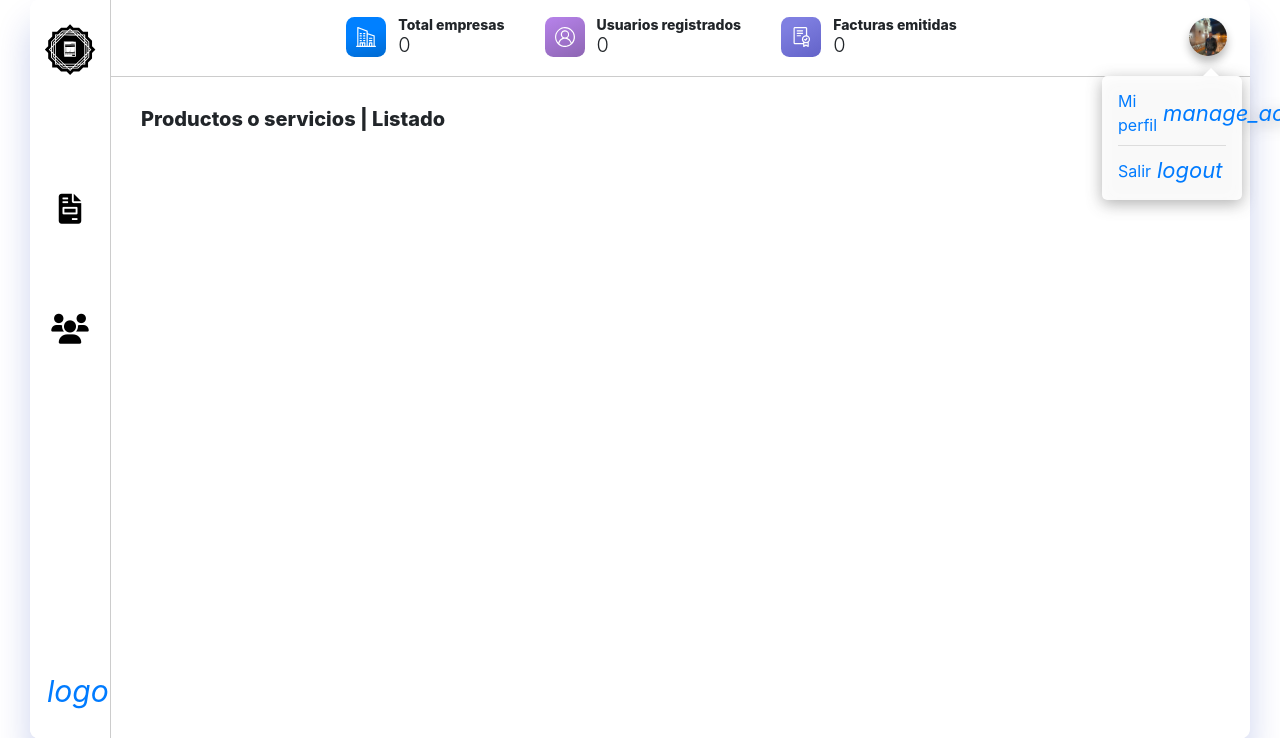
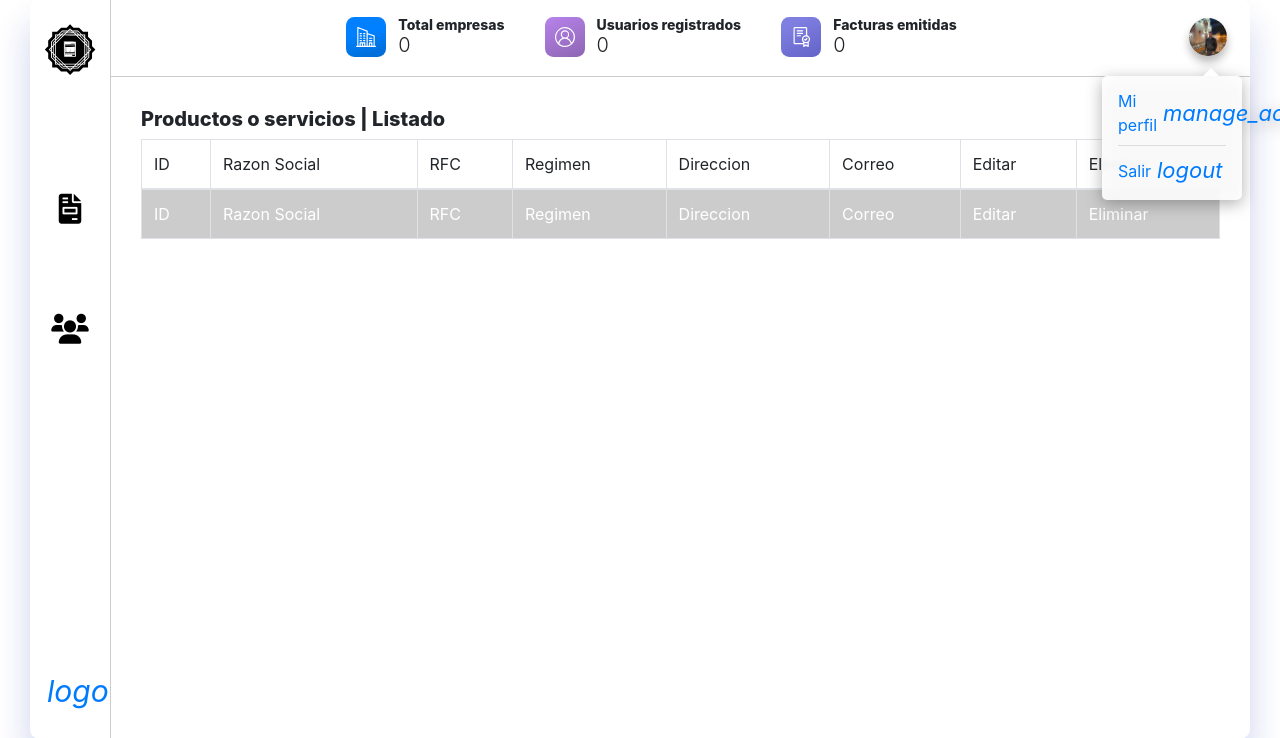
Before and after one commit to Nahum-IDE/Modular, a PHP site: page /assets/productos.php in a window 1280 px wide. Shown: the part 31-769 px from the top of the page. Run offline with PHP 8.4, Linux system fonts and the light colour scheme; data that the repository does not hold is empty; some web fonts are replaced.

Commit message:
borra clientes e inicio de editar los mismos

```diff
--- a/assets/productos.php
+++ b/assets/productos.php
@@ -25,6 +25,63 @@
                 <div class="">
                         <h4 class="page-title">Productos o servicios | Listado</h4>
                     </div>
+
+                    <table class="table table-striped table-bordered" id="table">
+                            <thead class="thead-dark">
+                                <tr>
+                                    <td>ID </td>
+                                    <td>Razon Social</td>
+                                    <td>RFC</td>
+                                    <td>Regimen</td>
+                                    <td>Direccion</td>
+                                    <td>Correo</td>
+                                    <td>Editar</td>
+                                    <td>Eliminar</td>
+                                </tr>
+                            </thead>
+                            <tfoot style="background-color: #ccc;color: white; font-weigth: bold;">
+                                <tr>
+                                    <td>ID </td>
+                                    <td>Razon Social</td>
+                                    <td>RFC</td>
+                                    <td>Regimen</td>
+                                    <td>Direccion</td>
+                                    <td>Correo</td>
+                                    <td>Editar</td>
+                                    <td>Eliminar</td>
+                                </tr>
+                            </tfoot>
+                            <tbody>
+                                <?php
+                                    include "config/conexion.php";
+                                    $query = mysqli_query($conexion, "SELECT * FROM cliente");
+						                        $result = mysqli_num_rows($query);
+
+                                    if ($result > 0) {
+                                        while ($data = mysqli_fetch_assoc($query)) { ?>
+                                            <tr>
+                                                <td><?php echo $data['idcliente']; ?></td>
+                                                <td><?php echo $data['Rsocial']; ?></td>
+                                                <td><?php echo $data['RFC']; ?></td>
+                                                <td><?php echo $data['Regimen']; ?></td>
+                                                <td><?php echo $data['Direccion']; ?></td>
+                                                <td><?php echo $data['Correo']; ?></td>
+                                                <td>
+                                                    <span class="btn btn-warning btn-xs">
+                                                        <span class='fas fa-user-edit'></span>
+                                                    </span>
+                                                </td>
+                                                <td>
+                                                    <span class="btn btn-danger btn-xs">
+                                                        <span class='fas fa-trash-alt'></span>
+                                                    </span>
+                                                </td>
+                                                <?php } ?>
+                                            </tr>
+                                    <?php }
+                                ?>
+                            </tbody>
+                        </table>
                 </div>
             </div>
         </section>
--- a/registrar_usuario.php
+++ b/registrar_usuario.php
@@ -5,7 +5,10 @@ include "assets/config/validar.php";
   if (!empty($_POST)) {
     $alert = "";
     if (empty($_POST['nombre']) || empty($_POST['usuario']) || empty($_POST['clave'])){
-         $alert = "<script> alertify.error('Favor de llenar todos los campos',3); </script>";
+         $alert = "<script>
+                      alertify.error('Favor de llenar todos los campos',3);
+                      alertify.set('notifier','position', 'top-right');
+                   </script>";
     } else {
 
       $nombre = $_POST['nombre'];
```
Also changed, not shown: assets/agregar_cliente.php (+22 -14 lines), assets/clientes.php (+15 -35 lines), assets/eliminar_cliente.php (added, +18 -0 lines), assets/editar_cliente.php (added).
